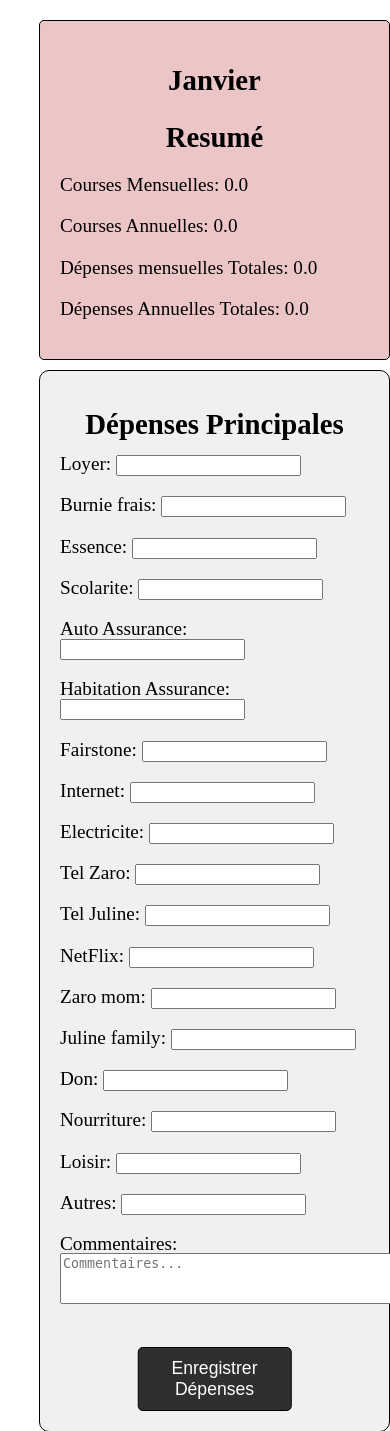
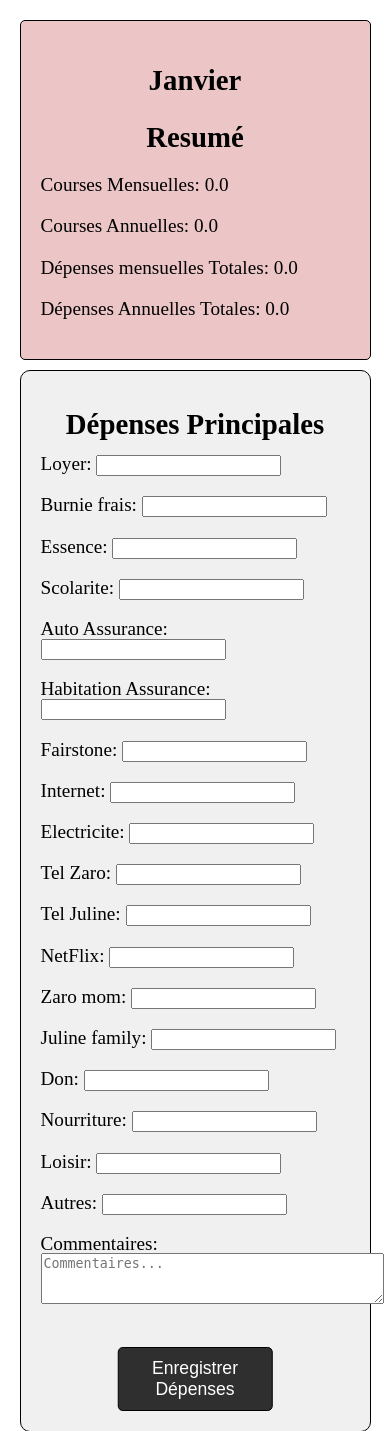
Before and after one commit to Usburn/Manage_budget, a Django app: page / in a window 390 px wide; the page is wider, and only the part inside the window is pictured. Shown: the part 68-1499 px from the top of that part. Run offline with Django 4.2, Linux system fonts and the light colour scheme; data that the repository does not hold is empty.

Commit message:
page centered

```diff
--- a/expenses/static/expenses/Home.css
+++ b/expenses/static/expenses/Home.css
@@ -1,20 +1,24 @@
 
 
 main{
+    margin: 0;
     min-height:85vh ;
     box-sizing: border-box;
+    padding: 0;
 
 }
 
 
 .depenses{
     margin-left: 10%;
-
+    margin-right: 10%;
     width: 80%;
    display: flex;
+   justify-content: center;
    gap: 60px;
    margin-top: 20px;
    margin-bottom: 20px;
+   box-sizing: border-box;
 }
 .style_form{
     border: 1px solid black;
@@ -63,29 +67,7 @@ h2{
    border-radius: 5px;
 }
 
-@media screen and (max-width :980px){
 
-.depenses{
-    width: 90%;
-    display: flex;
-    flex-direction: column;
-    gap: 10px;
-
-}
-
-.summary{
-    order: 1;
-}
-
-.form1{
-    order: 2;
-}
-
-.form2{
-    order: 3;
-}
-
-}
 
 .depenses1,.autres{
     border: 1px solid black;
@@ -132,3 +114,29 @@ main{
     gap: 10px;
     justify-content: center;
 }
+
+@media screen and (max-width :980px){
+
+.depenses{
+    width: 90%;
+    margin-left: 5%;
+    margin-right: 5%;
+    display: flex;
+    flex-direction: column;
+    gap: 10px;
+
+}
+
+.summary{
+    order: 1;
+}
+
+.form1{
+    order: 2;
+}
+
+.form2{
+    order: 3;
+}
+
+}
```
